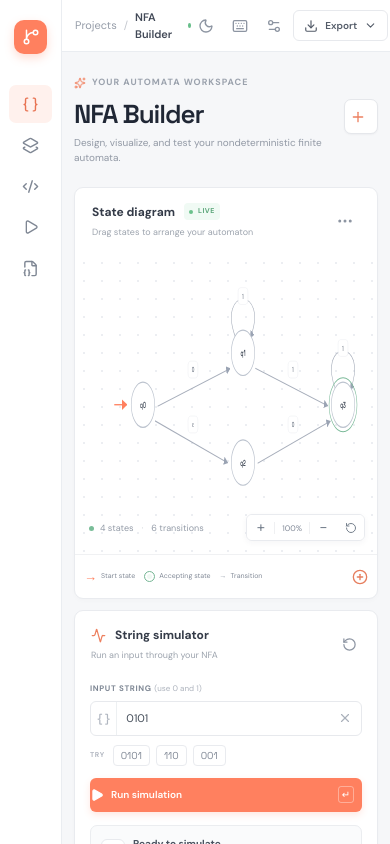
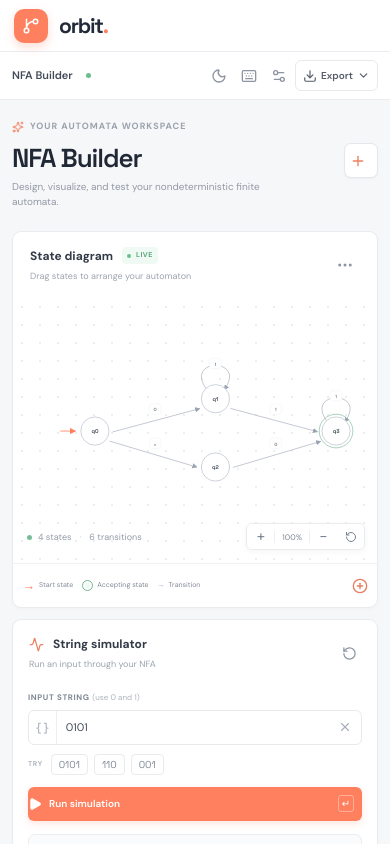
Before and after one commit to Jynxnanana/NFA, a Vue app: page / in a window 390 px wide. Shown: the top 844 px of the page. Built offline with nearby package versions, Linux system fonts and the light colour scheme.

Commit message:
Improve mobile layout

```diff
--- a/src/App.vue
+++ b/src/App.vue
@@ -98,7 +98,7 @@ function reset(){result.value=null;stepTrace.value=[]}
             <div class="card-top"><div><div class="section-title">State diagram <span class="live-indicator"><i></i> LIVE</span></div><div class="section-subtitle">Drag states to arrange your automaton</div></div><button class="dots-button" @click="exportJson"><MoreHorizontal :size="18"/></button></div>
             <div class="diagram-wrap" ref="diagram">
               <div class="diagram-grid"></div>
-              <svg class="diagram-svg" viewBox="0 0 800 410" preserveAspectRatio="none" :style="{transform:`scale(${zoom})`}">
+              <svg class="diagram-svg" viewBox="0 0 800 410" preserveAspectRatio="xMidYMid meet" :style="{transform:`scale(${zoom})`}">
                 <defs><marker id="arrow" markerWidth="8" markerHeight="8" refX="7" refY="4" orient="auto"><path d="M0,0 L8,4 L0,8 Z" fill="#9aa3b3"/></marker><marker id="startArrow" markerWidth="8" markerHeight="8" refX="7" refY="4" orient="auto"><path d="M0,0 L8,4 L0,8 Z" fill="#ff805f"/></marker></defs>
                 <g v-for="(t,i) in transitions" :key="i"><path class="edge-path" :d="edgePath(t)" marker-end="url(#arrow)"/><g class="edge-label" :transform="`translate(${edgeLabel(t).x},${edgeLabel(t).y})`"><rect x="-13" y="-12" width="26" height="23" rx="7"/><text text-anchor="middle" dominant-baseline="central">{{t.symbol}}</text></g></g>
                 <g v-for="s in states" :key="s.id" class="state-group" :class="{'state-selected':selectedState===s.id,'state-active':stepTrace.length&&stepTrace.at(-1)?.states.includes(s.id)}" @pointerdown.stop="startDrag($event,s)" @click.stop="selectedState=s.id">
--- a/src/main.js
+++ b/src/main.js
@@ -1,5 +1,6 @@
 import { createApp } from 'vue'
 import './style.css'
+import './mobile.css'
 import App from './App.vue'
 
 createApp(App).mount('#app')
--- /dev/null
+++ b/src/mobile.css
@@ -0,0 +1,122 @@
+/* Small-screen layout: use the full viewport width instead of a narrow icon rail. */
+@media (max-width: 640px) {
+  .sidebar {
+    inset: 0 0 auto;
+    width: 100%;
+    height: 52px;
+    padding: 0 14px;
+    flex-direction: row;
+    align-items: center;
+    border-right: 0;
+    border-bottom: 1px solid #eaedf1;
+  }
+
+  .sidebar .brand {
+    padding: 0;
+  }
+
+  .sidebar .brand > div:nth-child(2) {
+    display: block;
+  }
+
+  .sidebar .brand-caption,
+  .sidebar .workspace-label,
+  .sidebar .workspace-select,
+  .sidebar .nav-heading,
+  .sidebar .nav-item,
+  .sidebar .sidebar-bottom {
+    display: none;
+  }
+
+  .main-content {
+    margin-left: 0;
+    padding-top: 52px;
+  }
+
+  .topbar {
+    height: 48px;
+    padding: 0 12px;
+  }
+
+  .breadcrumbs {
+    min-width: 0;
+    gap: 6px;
+  }
+
+  .breadcrumbs > span:first-child,
+  .breadcrumbs .crumb-slash {
+    display: none;
+  }
+
+  .crumb-current {
+    white-space: nowrap;
+  }
+
+  .top-actions {
+    gap: 2px;
+  }
+
+  .top-actions .icon-button {
+    width: 28px;
+  }
+
+  .top-actions .share-button {
+    padding: 0 7px;
+    gap: 4px;
+  }
+
+  .profile-avatar {
+    display: none;
+  }
+
+  .page-content {
+    padding: 20px 12px 16px;
+  }
+
+  .diagram-wrap {
+    height: clamp(205px, 68vw, 270px);
+  }
+
+  .diagram-svg {
+    transform-origin: center;
+  }
+
+  .diagram-footer {
+    flex-wrap: wrap;
+  }
+
+  .transition-table {
+    min-width: 430px;
+  }
+
+  .table-scroll {
+    overscroll-behavior-x: contain;
+    -webkit-overflow-scrolling: touch;
+  }
+
+  .dark-mode .sidebar {
+    border-bottom-color: #303641;
+  }
+}
+
+@media (max-width: 380px) {
+  .top-actions .icon-button:nth-child(2) {
+    display: none;
+  }
+
+  .top-actions .share-button {
+    font-size: 9px;
+  }
+
+  .page-heading h1 {
+    font-size: 24px;
+  }
+
+  .diagram-footer {
+    gap: 8px;
+  }
+
+  .legend-item {
+    font-size: 7px;
+  }
+}
```
